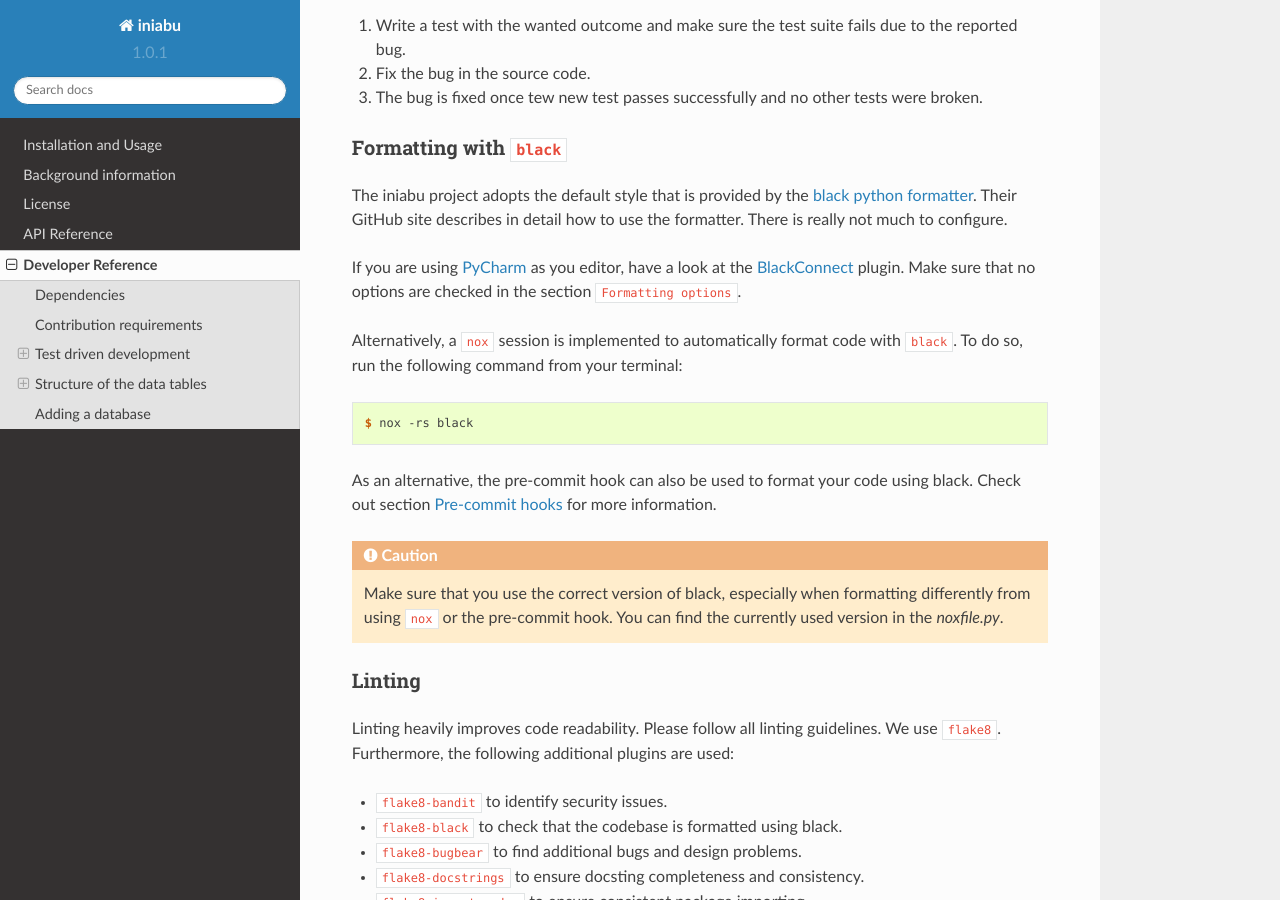
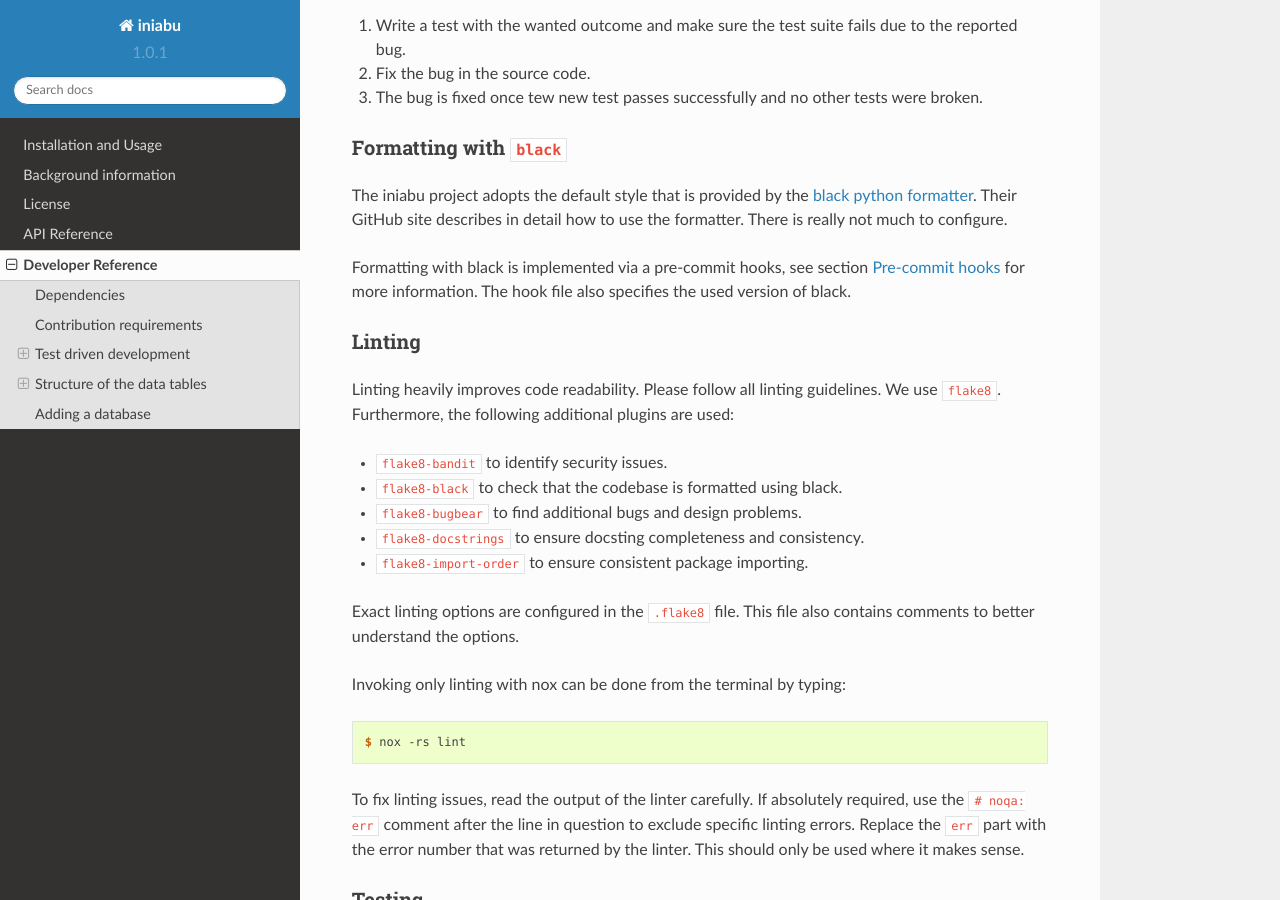
Before and after one commit to galactic-forensics/iniabu, a Sphinx documentation site: the page built from docs/dev/index.rst, in a window 1280 px wide and 900 px high, scrolled down 2048 px. Built offline with Sphinx 7.4.7 and the Read the Docs theme 2.0.0, drawn with Linux system fonts in a browser that asks for light colours.

Commit message:
Update black version to 21.12b0

```diff
--- a/docs/dev/index.rst
+++ b/docs/dev/index.rst
@@ -166,38 +166,12 @@ Their GitHub site describes in detail
 how to use the formatter.
 There is really not much to configure.
 
-If you are using
-`PyCharm <https://www.jetbrains.com/pycharm/>`_
-as you editor,
-have a look at the
-`BlackConnect <https://plugins.jetbrains.com/plugin/14321-blackconnect>`_
-plugin.
-Make sure that no options are checked
-in the section ``Formatting options``.
-
-Alternatively, a ``nox`` session is implemented
-to automatically format code with ``black``.
-To do so,
-run the following command from your terminal:
-
-.. code-block:: console
-
-    $ nox -rs black
-
-As an alternative,
-the pre-commit hook can also be used
-to format your code using black.
-Check out section
+Formatting with black is implemented
+via a pre-commit hooks,
+see section
 :ref:`section_hooks`
 for more information.
-
-.. caution:: Make sure that you use
-  the correct version of black,
-  especially when formatting
-  differently from using ``nox``
-  or the pre-commit hook.
-  You can find the currently used version
-  in the `noxfile.py`.
+The hook file also specifies the used version of black.
 
 
 .. _section_linting:
```
Also changed, not shown: noxfile.py (+0 -9 lines), .pre-commit-config.yaml.
